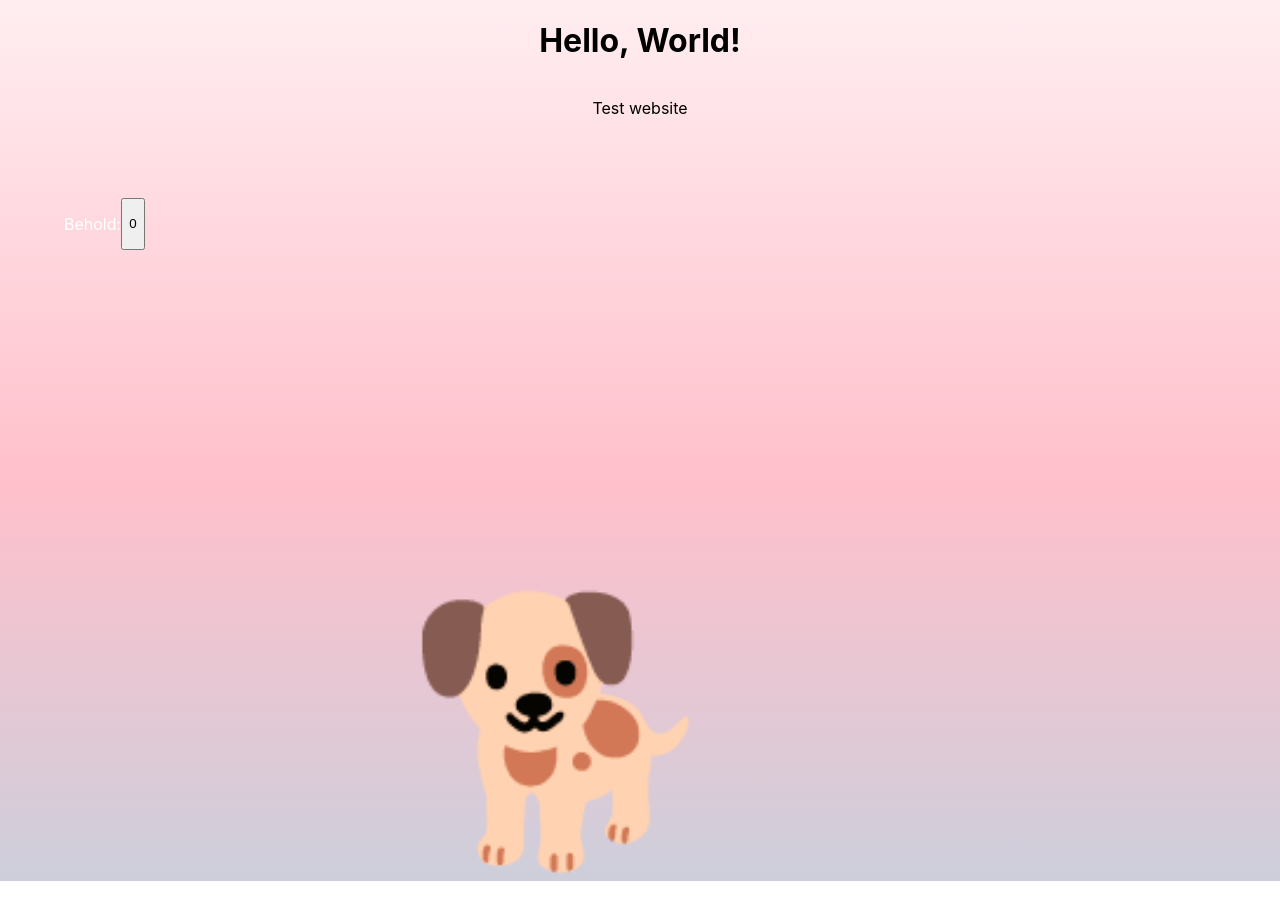
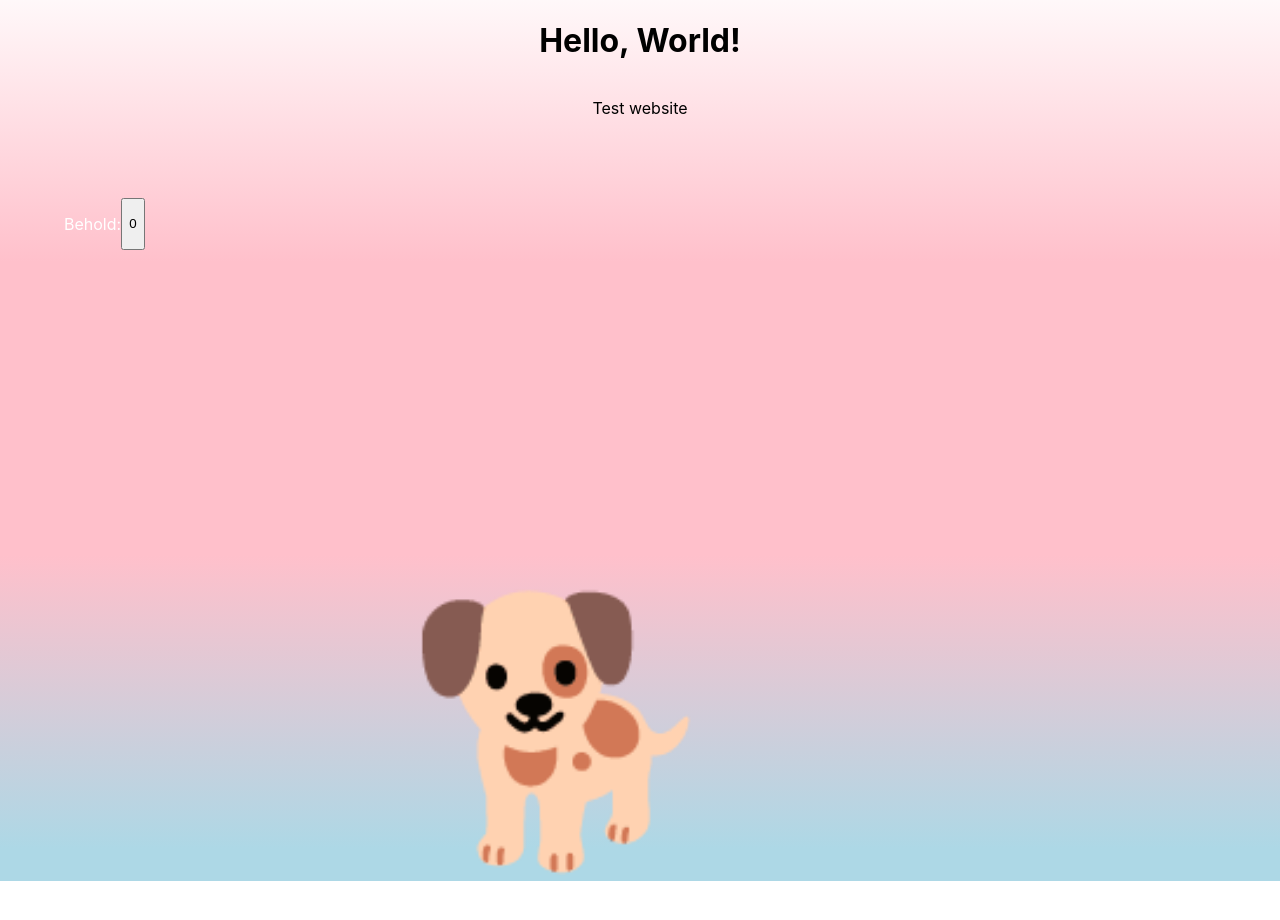
Before and after one commit to soweli-pali/lipu-wawa, a React (Create React App) app: page / in a window 1280 px wide. Shown: the top 920 px of the page. Built offline with nearby package versions, Linux system fonts and the light colour scheme.

Commit message:
Made the colours of the flag background more distinct

```diff
--- a/src/App.css
+++ b/src/App.css
@@ -2,7 +2,7 @@
   text-align: center;
   min-height: 100vh;
   flex-direction: column;
-  background: linear-gradient(lightblue, pink, white, pink, lightblue);
+  background: linear-gradient(lightblue, lightblue, pink, pink, white, white, pink, pink, lightblue, lightblue);
   background-size: 100% 300%;
   animation: gradientAnimation 20s ease infinite;
 }
```
